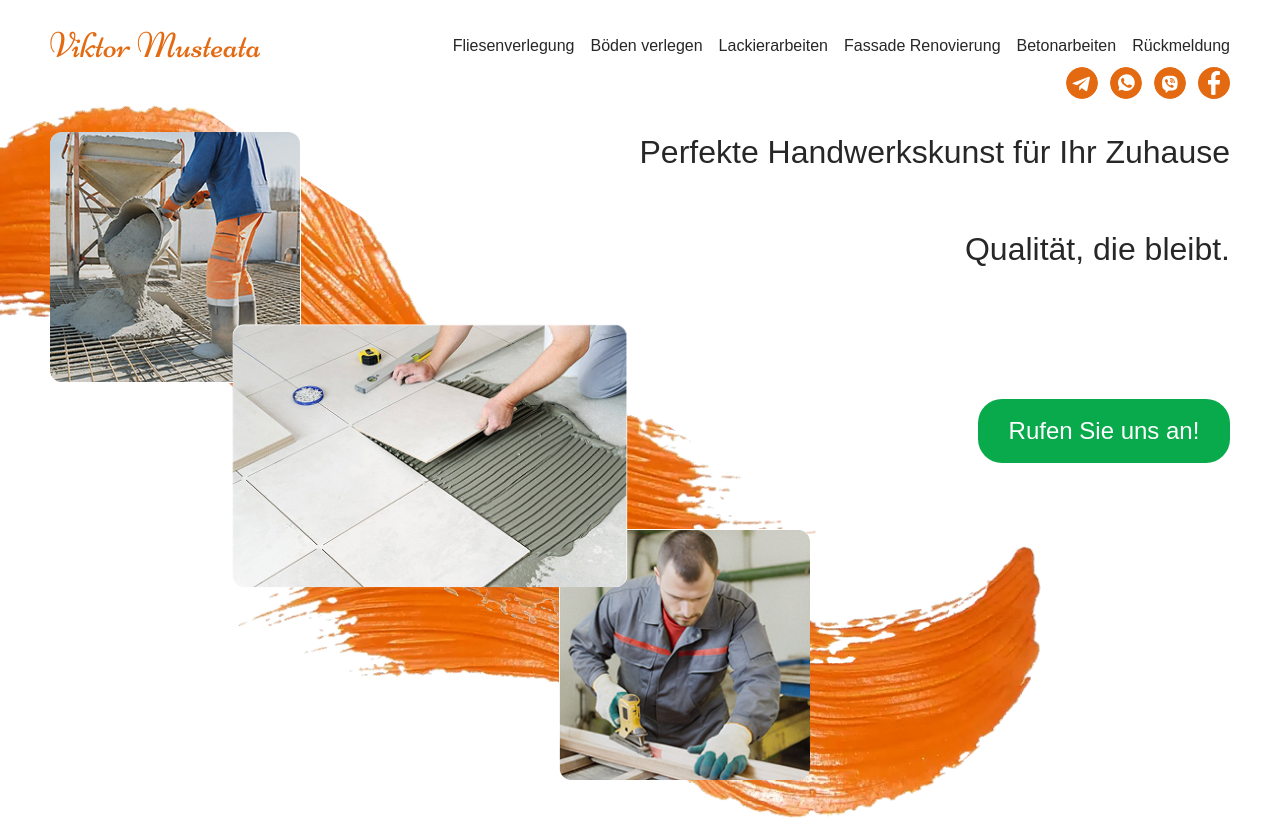
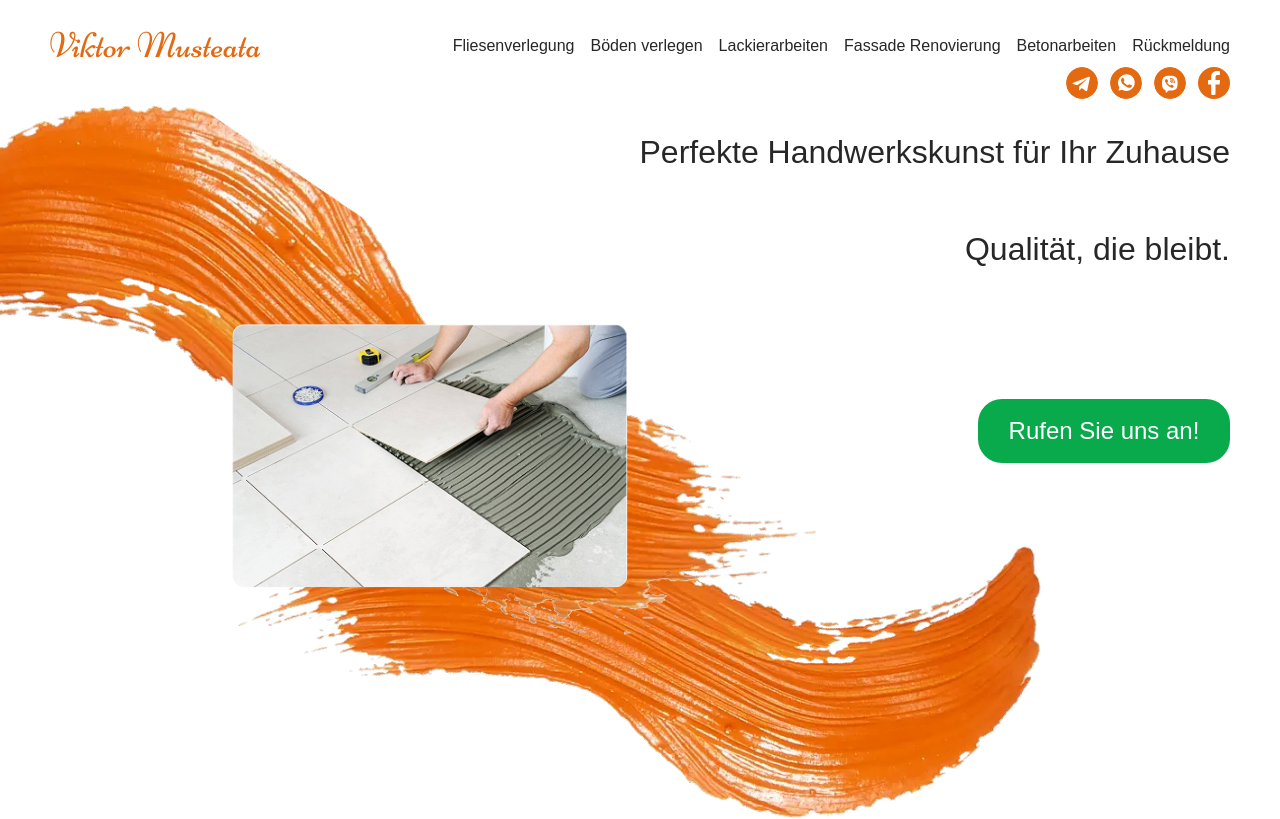
Before and after one commit to alinamusteata23/viktor-musteata, a Next.js app: page / in a window 1280 px wide. Shown: the top 819 px of the page. Built offline with nearby package versions, Linux system fonts and the light colour scheme; a web font is replaced by a local one.

Commit message:
justCommit

```diff
--- a/src/app/variables.scss
+++ b/src/app/variables.scss
@@ -1,6 +1,6 @@
 //variables
 
-$mobile: "360px";
+$mobile: "320px";
 $tablet: "768px";
 $laptop: "1280px";
 // $desktop: "1440px";
--- a/src/sections/Hero/Hero.module.scss
+++ b/src/sections/Hero/Hero.module.scss
@@ -1,7 +1,7 @@
 @import "../../app/variables.scss";
 
 $heroImgWidth: 33%;
-$heroImgAspectRatio: 1/1;
+$heroImgAspectRatio: "1/1";
 
 .section {
   min-height: calc(100vh + 100px);
```
